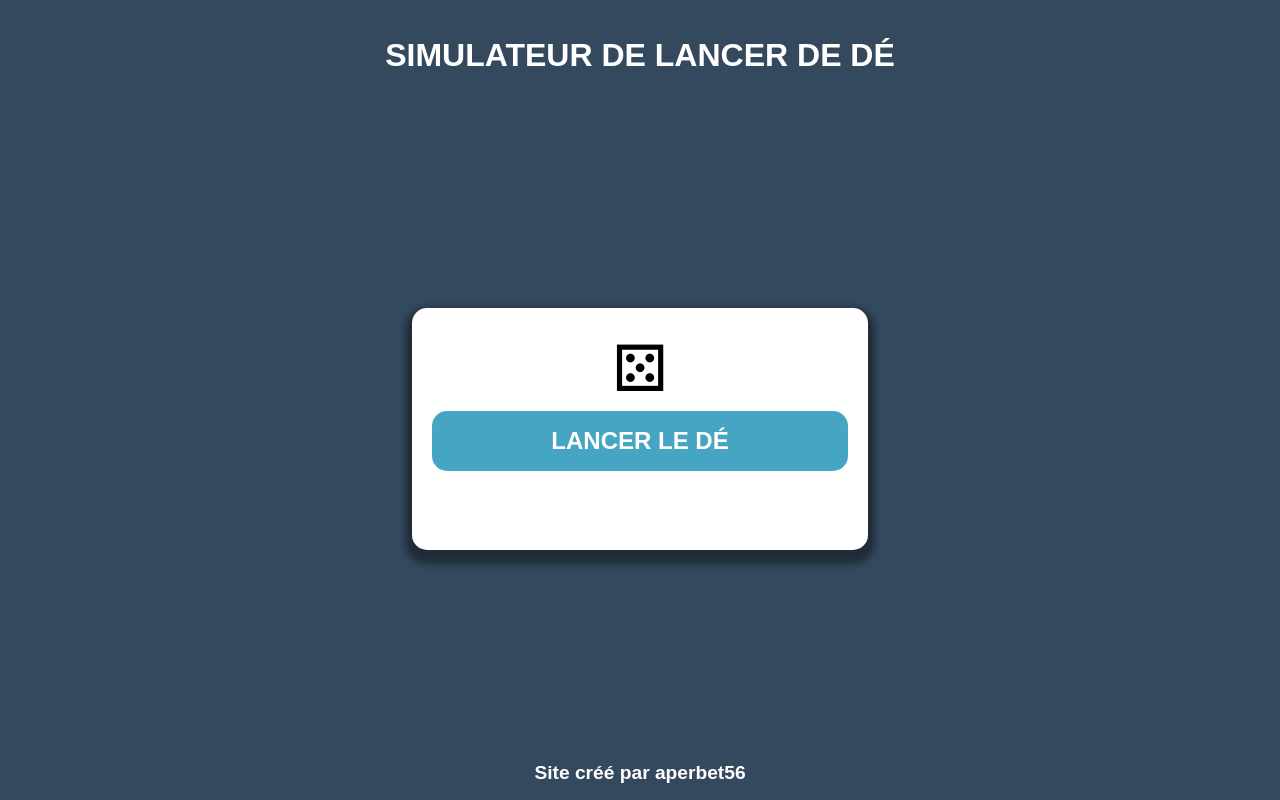
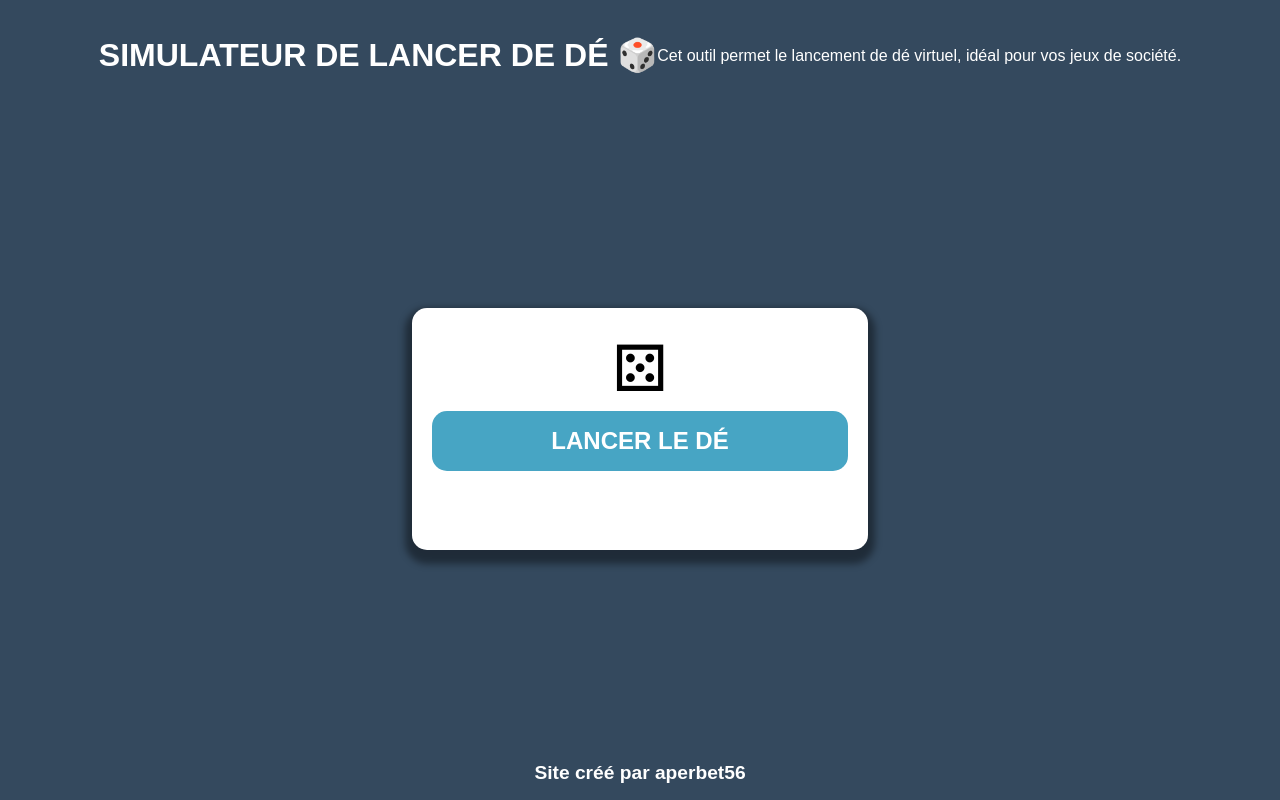
Before and after one commit to aperbet56/simulateur_de_lancer_de_de, a plain HTML site: page index.html in a window 1280 px wide. Drawn offline with Linux system fonts and the light colour scheme.

Commit message:
Ajout d'un paragraphe

```diff
--- a/index.html
+++ b/index.html
@@ -10,7 +10,11 @@
   </head>
   <body>
     <header>
-      <h1>Simulateur de lancer de dé</h1>
+      <h1>Simulateur de lancer de dé 🎲</h1>
+      <p>
+        Cet outil permet le lancement de dé virtuel, idéal pour vos jeux de
+        société.
+      </p>
     </header>
     <main class="main__content">
       <section class="container">
```
